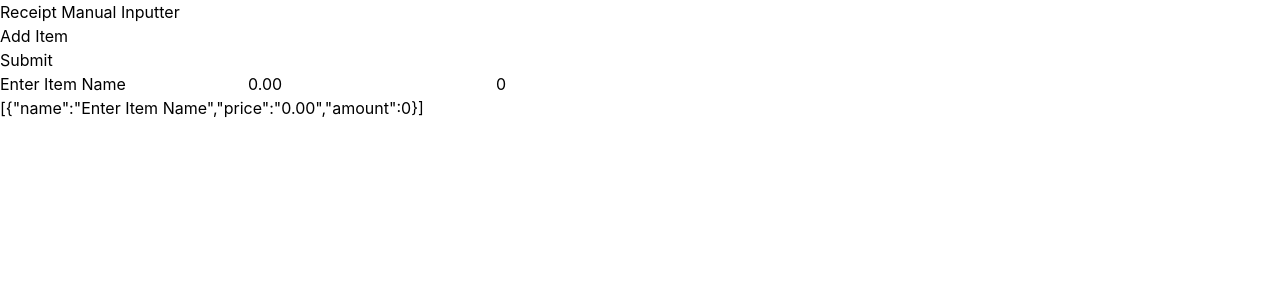
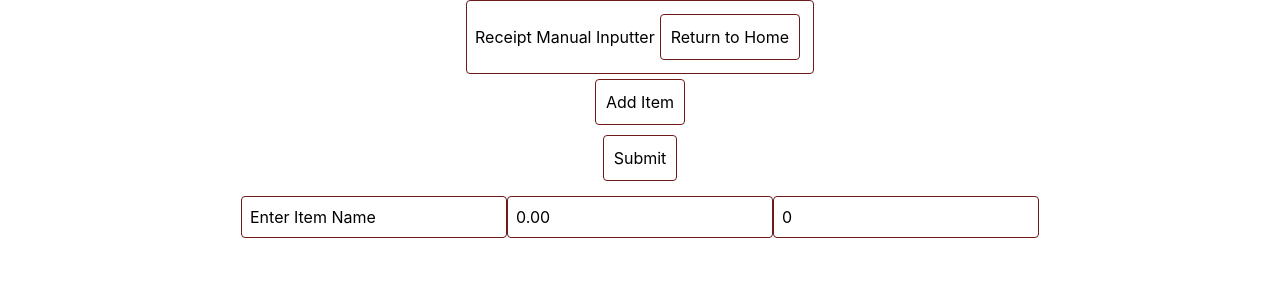
Before and after one commit to cs411-alawini/sp25-cs411-team057-wynaut, a React (Create React App) app in the folder client/: page /AddReceipt in a window 1280 px wide. Shown: the top 300 px of the page. Built offline with nearby package versions, Linux system fonts and the light colour scheme.

Commit message:
prettier page

```diff
--- a/client/src/App.tsx
+++ b/client/src/App.tsx
@@ -5,6 +5,7 @@ import HomePage from "./pages/homePage";
 import AddReceipt from "./pages/addReceipt";
 
 const App: React.FC = () => {
+
     return (
         <Router>
             <Routes>
--- a/client/src/components/itemBox.tsx
+++ b/client/src/components/itemBox.tsx
@@ -1,6 +1,6 @@
 import { stringify } from "querystring";
 import React, { useState } from "react";
-import { TupleType } from "typescript";
+import "../index.css";
 
 export interface ItemInput {
     name: string;
@@ -43,10 +43,14 @@ const ItemBox: React.FC<ItemBoxProps> = (IBProps) => {
             ans.name = value;
         }
         if (inputIndex === 1 && !isNaN(Number(value))) {
-            if (
-                value.indexOf(".") >= value.length - 3 ||
-                value.indexOf(".") === -1
-            ) {
+            if (value === "") {
+                //If nothing, make it 0
+                ans.price = "0";
+            } else if (value.indexOf(".") === -1) {
+                //if no decimal and only 0
+                ans.price = String(parseInt(value, 10));
+            } else if (value.indexOf(".") >= value.length - 3) {
+                //if has decimal, we keep under 2 deci places
                 ans.price = value;
             }
         }
@@ -70,39 +74,51 @@ const ItemBox: React.FC<ItemBoxProps> = (IBProps) => {
     return (
         <div className="container">
             <div>
-                <button onClick={() => handleAddInput()}>Add Item</button>
+                <button
+                    onClick={() => handleAddInput()}
+                    className="input-button"
+                >
+                    Add Item
+                </button>
             </div>
             <div>
-                <button onClick={() => submitInput()}>Submit</button>
+                <button onClick={() => submitInput()} className="input-button">
+                    Submit
+                </button>
             </div>
             {inputs.map((item, index) => (
-                <div className="input_container" key={index}>
+                <div className="input-container" key={index}>
                     <input
                         name="name"
                         type="text"
                         value={item.name}
                         onChange={(event) => handleChange(event, index, 0)}
+                        className="general-outline"
                     />
                     <input
                         name="price"
                         type="text"
                         value={item.price}
                         onChange={(event) => handleChange(event, index, 1)}
+                        className="general-outline"
                     />
                     <input
                         name="amount"
                         type="text"
                         value={item.amount}
                         onChange={(event) => handleChange(event, index, 2)}
+                        className="general-outline"
                     />
                     {inputs.length > 1 && (
-                        <button onClick={() => handleDeleteInput(index)}>
-                            -Delete-
+                        <button
+                            onClick={() => handleDeleteInput(index)}
+                            className="input-button"
+                        >
+                            Delete
                         </button>
                     )}
                 </div>
             ))}
-            <div className="body"> {JSON.stringify(inputs)} </div>
         </div>
     );
 };
--- a/client/src/index.css
+++ b/client/src/index.css
@@ -11,6 +11,35 @@ body {
     -moz-osx-font-smoothing: grayscale;
 }
 
+.general-outline {
+    border: 1px solid #6e1a1a;
+    border-radius: 4px;
+    padding: 8px;
+    outline: none;
+}
+
+.input-container {
+    /* height: 200px; */
+    padding: 10px;
+    display: flex;
+    align-items: center;
+    justify-content: center;
+}
+
+.input-button {
+    padding: 10px;
+    border: 1px solid #6e1a1a;
+    border-radius: 4px;
+    align-items: center;
+    margin: 5px;
+}
+
+.container {
+    display: flex;
+    flex-direction: column;
+    align-items: center;
+
+}
 code {
     font-family: source-code-pro, Menlo, Monaco, Consolas, "Courier New",
         monospace;
--- a/client/src/pages/addReceipt.tsx
+++ b/client/src/pages/addReceipt.tsx
@@ -1,13 +1,27 @@
 import React from "react";
 import InputBox, { ItemInput } from "../components/itemBox";
+import { BrowserRouter as Router, Routes, Route, Link } from "react-router-dom";
 
 const AddReceipt: React.FC = () => {
     async function submitReceipt(inputs: ItemInput[]) {
         //Do something here
         console.log(inputs);
-        const promptedValue = prompt(
-            "Please enter a userID to store this with:"
-        );
+
+        const message = "Please enter a userID to store this with.";
+        let promptedValue = -1;
+        while (true) {
+            const input = prompt(message);
+            if (input === null) {
+                alert("Invalid input. Please enter a number.");
+                continue;
+            }
+            const num = Number(input);
+            if (!isNaN(num)) {
+                break;
+            }
+            alert("Invalid input. Please enter a number.");
+        }
+
         console.log(promptedValue);
         const data = [inputs, promptedValue];
         try {
@@ -31,7 +45,14 @@ const AddReceipt: React.FC = () => {
 
     return (
         <div>
-            <h1> Receipt Manual Inputter </h1>
+            <h1 className="container">
+                <div className="general-outline">
+                    Receipt Manual Inputter
+                    <Link to="/">
+                        <button className="input-button">Return to Home</button>
+                    </Link>
+                </div>
+            </h1>
             <InputBox onSubmit={submitReceipt} />
         </div>
     );
--- a/client/src/pages/homePage.tsx
+++ b/client/src/pages/homePage.tsx
@@ -1,9 +1,20 @@
 import React from 'react';
+import { BrowserRouter as Router, Routes, Route, Link } from "react-router-dom";
+
+
 
 const HomePage: React.FC = () => {
+
+
+
     return (
-        <div>
+        <div className='container'>
             <h1> Home Page :D</h1>
+            <Link to ="/AddReceipt">
+                <button className='input-button'>
+                    Manual Receipt Adder
+                </button>
+            </Link>
         </div>
     );
 };
```
